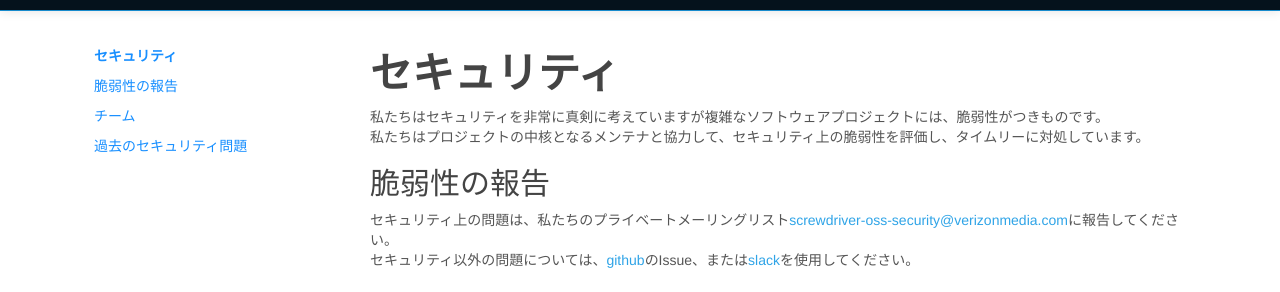
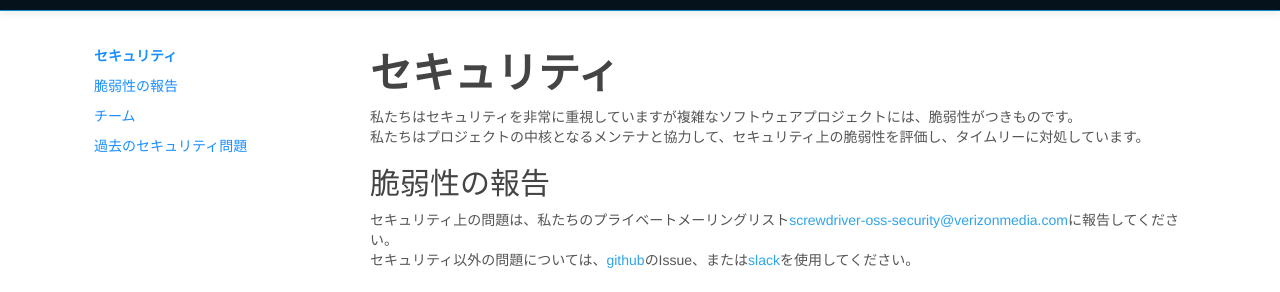
Before and after one commit to screwdriver-cd/guide, a Jekyll site: the page built from docs/ja/about/security.md, in a window 1280 px wide. Shown: the part 141-433 px from the top of the page. Built offline with Jekyll 4.4.1, drawn with Linux system fonts in a browser that asks for light colours.

Commit message:
Update docs/ja/about/security.md
Co-authored-by: Haruka Kawamura <itleigns@gmail.com>

```diff
--- a/docs/ja/about/security.md
+++ b/docs/ja/about/security.md
@@ -14,7 +14,7 @@ toc:
       url: "#過去のセキュリティ問題"
 ---
 # セキュリティ
-私たちはセキュリティを非常に真剣に考えていますが複雑なソフトウェアプロジェクトには、脆弱性がつきものです。
+私たちはセキュリティを非常に重視していますが複雑なソフトウェアプロジェクトには、脆弱性がつきものです。
 私たちはプロジェクトの中核となるメンテナと協力して、セキュリティ上の脆弱性を評価し、タイムリーに対処しています。
 
 
```
